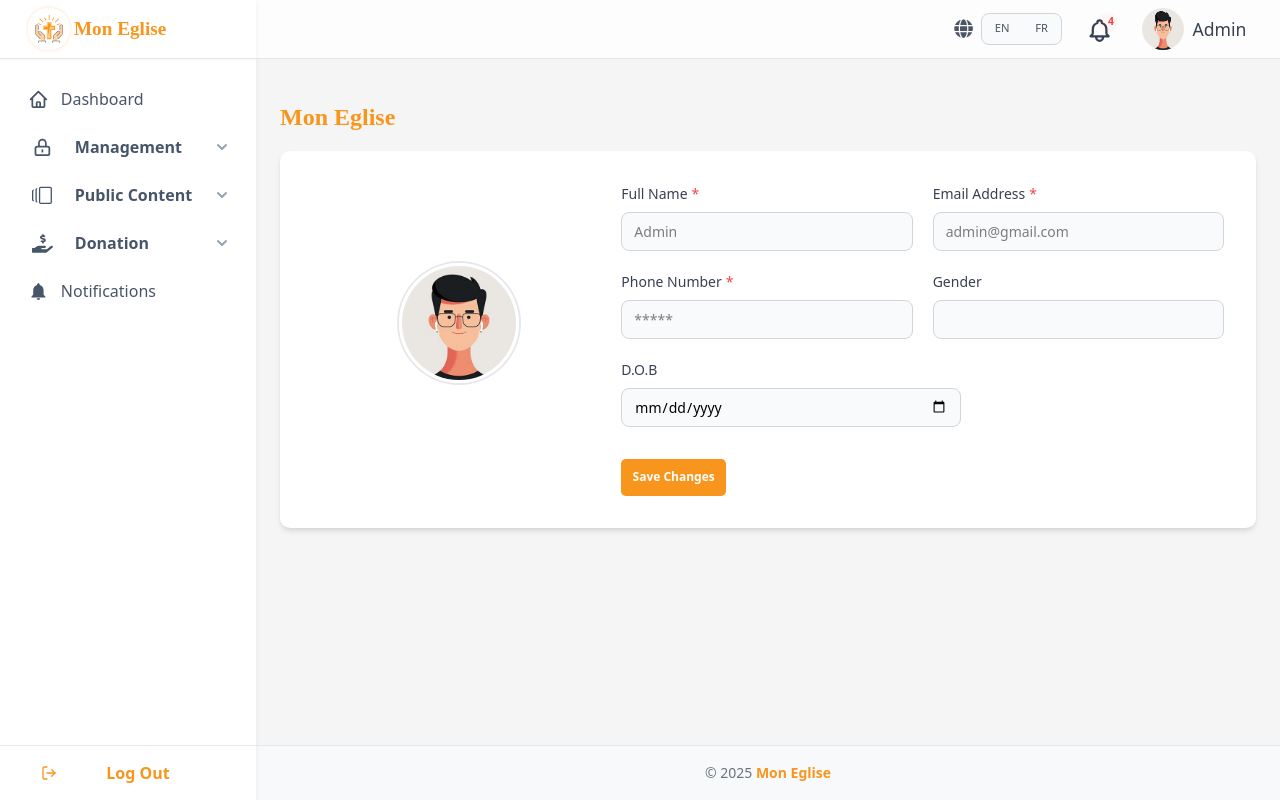
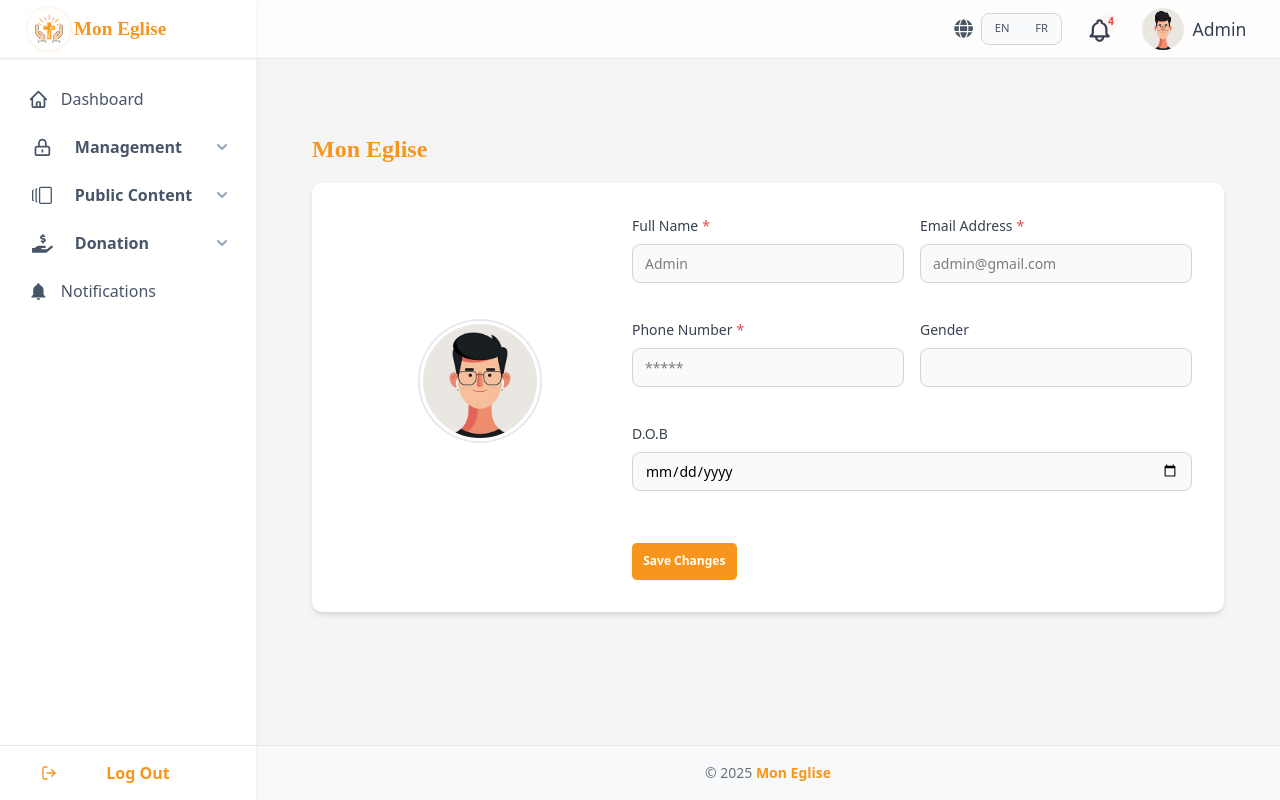
Before and after one commit to rohitwebhopper/ChurchApp, a React (Vite) app in the folder church-project/dashboard/: page /profile/view in a window 1280 px wide. Built offline with nearby package versions, Linux system fonts and the light colour scheme; a web font is replaced by a local one.

Commit message:
updatecode

```diff
--- a/church-project/dashboard/src/components/views/pages/profile/Index.tsx
+++ b/church-project/dashboard/src/components/views/pages/profile/Index.tsx
@@ -52,8 +52,8 @@ const ProfilePage = () => {
             </Grid.Column>
 
             <Grid.Column span={{ base: 12, md: 8 }}>
-              <div className="flex">
-                <div className="w-85 me-5 ">
+              <div className={styles.flexGroup}>
+                <div className={styles.inputWrapper}>
                   <FormInput
                     size="small"
                     label={t("translate.fullName")}
@@ -64,7 +64,7 @@ const ProfilePage = () => {
                     placeholder="Admin"
                   />
                 </div>
-                <div className="w-85">
+                <div className={styles.inputWrapper}>
                   <FormInput
                     size="small"
                     label={t("translate.emailAddress")}
@@ -77,8 +77,9 @@ const ProfilePage = () => {
                   />
                 </div>
               </div>
-              <div className="flex ">
-                <div className="w-85 me-5">
+
+              <div className={styles.flexGroup}>
+                <div className={styles.inputWrapper}>
                   <FormInput
                     size="small"
                     label={t("translate.phoneNumber")}
@@ -90,27 +91,30 @@ const ProfilePage = () => {
                     required
                   />
                 </div>
-                <div className="w-85">
+                <div className={styles.inputWrapper}>
                   <FormInput
                     size="small"
                     label="Gender"
                     name="gender"
                     value={formData.gender}
                     onChange={handleChange}
-                    type="tel"
                   />
                 </div>
               </div>
-              <div className="w-85">
+
+              <div className={styles.flexGroup}>
+                <div className={styles.inputWrapper}>
                   <FormInput
                     size="small"
                     label="D.O.B"
-                  name="gender"
+                    name="dob"
                     value={formData.dob}
                     onChange={handleChange}
                     type="date"
                   />
                 </div>
+              </div>
+
               <div className={styles.buttonWrapper}>
                 <Button size="small" type="submit">
                   {t("translate.saveChanges")}
@@ -119,8 +123,8 @@ const ProfilePage = () => {
             </Grid.Column>
           </Grid.Row>
 
+          {/* Uncomment if you want password section */}
           {/* <hr className={styles.divider} />
-
           <Grid.Row>
             <Grid.Column span={{ base: 12, md: 4 }}>
               <FormInput
--- a/church-project/dashboard/src/components/views/pages/profile/index.module.css
+++ b/church-project/dashboard/src/components/views/pages/profile/index.module.css
@@ -1,6 +1,9 @@
 .profilePage {
   margin: 0 auto;
+  padding: 2rem;
+  max-width: 1200px;
 }
+
 .container {
   background-color: #fff;
   padding: 2rem;
@@ -9,6 +12,7 @@
   box-shadow: rgba(0, 0, 0, 0.1) 0px 4px 6px -1px,
     rgba(0, 0, 0, 0.06) 0px 2px 4px -1px;
 }
+
 .title {
   padding: 1rem 0rem;
   font-size: 1.5rem;
@@ -28,16 +32,31 @@
   padding-bottom: 2rem;
 }
 
+.flexGroup {
+  display: flex;
+  gap: 1rem;
+  flex-wrap: wrap;
+  margin-bottom: 1rem;
+}
+
+.inputWrapper {
+  flex: 1;
+  min-width: 250px;
+}
+
 .divider {
-  margin: 2.5rem 0;
-  color: var(--primary);
+  margin: 2rem 0;
+  border-top: 1px solid var(--primary);
+  opacity: 0.3;
 }
 
 .buttonWrapper {
   margin-top: 2rem;
+  display: flex;
+  justify-content: flex-start;
 }
 
-
+/* Responsive adjustments */
 @media screen and (max-width: 768px) {
   .form {
     padding: 1.5rem;
@@ -50,4 +69,8 @@
   .buttonWrapper {
     justify-content: center;
   }
+
+  .imageWrapper {
+    padding-bottom: 1.5rem;
+  }
 }
```
Lines whose indentation alone changed are shown as unchanged.
